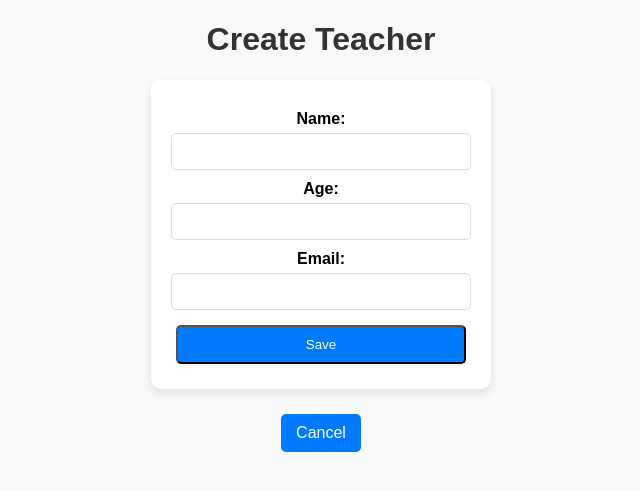
After one commit to AmritanshRaizada/DjangoProject, a Django app: page /teacher/create/ in a window 1280 px wide. The commit adds this page. Shown: the top 491 px of the page, without its empty margins (319-959 px from the left). Run offline with Django 5.2, Linux system fonts and the light colour scheme.

Commit message:
admin commit

```diff
--- a/myproject/myapp/forms.py
+++ b/myproject/myapp/forms.py
@@ -1,7 +1,13 @@
 from django import forms
 from .models import Student
+from .models import Teacher
 
 class StudentForm(forms.ModelForm):
     class Meta:
         model = Student
         fields = ['name', 'age', 'email']
+        exclude = ['created_at']
+class TeacherForm(forms.ModelForm):
+    class Meta:
+        model=Teacher
+        fields = ['name', 'age', 'email']
--- a/myproject/myapp/templates/home.html
+++ b/myproject/myapp/templates/home.html
@@ -28,6 +28,7 @@
     </div>
 
     <a href="{% url 'student_create' %}" class="add-button">Add New Student</a>
+    <a href="{% url 'teacher_create' %}" class="add-button">Add New Teacher</a>
 
     <!-- Teachers Section -->
     <h2>Teacher List</h2>
--- /dev/null
+++ b/myproject/myapp/templates/teacher_form.html
@@ -0,0 +1,23 @@
+<!DOCTYPE html>
+<html>
+<head>
+    <title>{% if student %}Edit{% else %}Create{% endif %} Student</title>
+    {% load static %}
+<link rel="stylesheet" href="{% static 'css/styles.css' %}">
+
+</head>
+<body>
+    <h1>{% if teacher %}Edit{% else %}Create{% endif %} Teacher</h1>
+    <form method="post">
+        {% csrf_token %}
+        <label>Name:</label>
+        <input type="text" name="name" value="{{ teacher.name|default_if_none:'' }}" required>
+        <label>Age:</label>
+        <input type="number" name="age" value="{{ teacher.age|default_if_none:'' }}" required>
+        <label>Email:</label>
+        <input type="email" name="email" value="{{ teacher.email|default_if_none:'' }}" required>
+        <button type="submit">Save</button>
+    </form>
+    <a href="{% url 'home' %}">Cancel</a>
+</body>
+</html>
--- a/myproject/myapp/views.py
+++ b/myproject/myapp/views.py
@@ -1,5 +1,8 @@
 from django.shortcuts import render, redirect, get_object_or_404
 from .models import Student, Teacher
+
+from .forms import StudentForm
+from .forms import TeacherForm
 
 def home(request):
     students = Student.objects.all()
@@ -14,7 +17,7 @@ def student_detail(request, id):
     student = get_object_or_404(Student, id=id)
     return render(request, 'student_detail.html', {'student': student})
 
-from .forms import StudentForm
+
 
 def student_create(request):
     if request.method == 'POST':
@@ -46,3 +49,14 @@ def student_delete(request, id):
 def teacher_detail(request, id):
     teacher = get_object_or_404(Teacher, id=id)
     return render(request, 'teacher_detail.html', {'teacher': teacher})
+
+def teacher_create(request):
+    if request.method == 'POST':
+        form = TeacherForm(request.POST)
+        if form.is_valid():
+            form.save()
+            return redirect('home')  # Redirect after saving
+    else:
+        form = TeacherForm()
+
+    return render(request, 'teacher_form.html', {'form': form})
--- a/myproject/myproject/urls.py
+++ b/myproject/myproject/urls.py
@@ -15,16 +15,23 @@ Including another URLconf
     2. Add a URL to urlpatterns:  path('blog/', include('blog.urls'))
 """
 
+from django.urls import path
+from myapp.views import (
+    home, student_list, student_detail, student_create,
+    student_update, student_delete, teacher_detail, teacher_create
+)
 from django.contrib import admin
 from django.urls import path
-from myapp.views import student_list, home, student_detail, student_create, student_update, student_delete, teacher_detail
 
 urlpatterns = [
     path('admin/', admin.site.urls),
-    path('', home, name='home'),  # Home view should be here
+    path('', home, name='home'),
+    path('students/', student_list, name='student_list'),
     path('student/<int:id>/', student_detail, name='student_detail'),
     path('student/create/', student_create, name='student_create'),
-    path('student/<int:id>/update/', student_update, name='student_update'),
-    path('student/<int:id>/delete/', student_delete, name='student_delete'),
+    path('student/update/<int:id>/', student_update, name='student_update'),
+    path('student/delete/<int:id>/', student_delete, name='student_delete'),
+
     path('teacher/<int:id>/', teacher_detail, name='teacher_detail'),
+    path('teacher/create/', teacher_create, name='teacher_create'),
 ]
```
Also changed, not shown: myproject/db.sqlite3.
